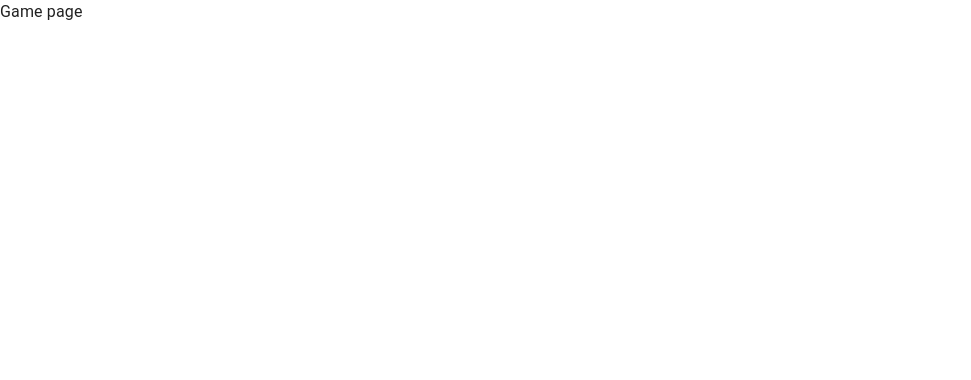
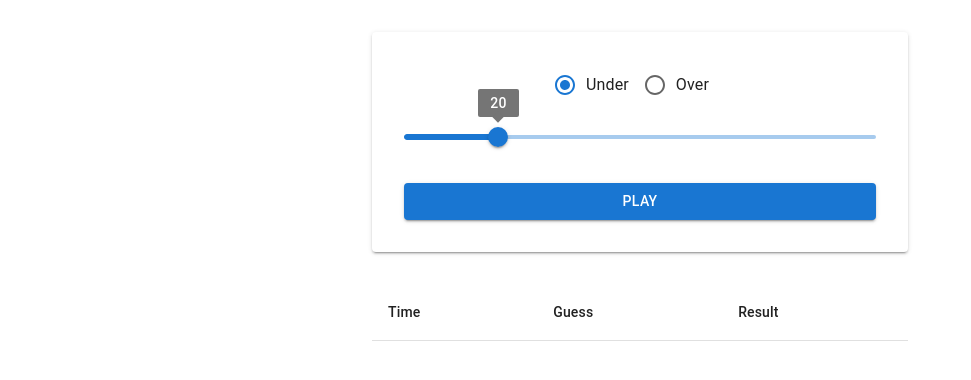
Before and after one commit to serhiibryk/dice-game, a Next.js app: page / in a window 1280 px wide. Shown: the top 380 px of the page, without its empty margins (0-971 px from the left). Built offline with nearby package versions, Linux system fonts and the light colour scheme.

Commit message:
feat: add main game component

```diff
--- a/src/app/page.tsx
+++ b/src/app/page.tsx
@@ -1,3 +1,9 @@
-export default function Home() {
-  return <p>Game page</p>;
-}
+import { FC } from 'react';
+
+import DiceGame from '@/components/diceGame/DiceGame';
+
+const HomePage: FC = () => {
+  return <DiceGame />;
+};
+
+export default HomePage;
--- /dev/null
+++ b/src/components/diceGame/DiceGame.tsx
@@ -0,0 +1,69 @@
+'use client';
+
+import { FC } from 'react';
+import { Alert, Paper, Snackbar, Box } from '@mui/material';
+
+import { useDiceGame } from '@/hooks/useDiceGame';
+import { useSnackbar } from '@/hooks/useSnackbar';
+
+import DiceControls from './gameInteractionPanel/DiceControls';
+import DiceResult from './gameInteractionPanel/DiceResult';
+import DiceHistoryTable from './historyTable/DiceHistoryTable';
+
+const SHACKBAR_AUTO_HIDE_DURATION = 10000;
+
+const DiceGame: FC = () => {
+  const { snackbar, show: showSnackbar, close: closeSnackbar } = useSnackbar();
+  const {
+    threshold,
+    direction,
+    result,
+    history,
+    setThreshold,
+    setDirection,
+    roll,
+  } = useDiceGame();
+
+  const handlePlay = () => {
+    const { win } = roll();
+    showSnackbar(
+      win
+        ? 'You won! 🎉'
+        : `You lost — Number was ${direction === 'under' ? 'lower' : 'higher'}`,
+      win,
+    );
+  };
+
+  return (
+    <Box maxWidth={600} mx="auto" p={4}>
+      <Paper elevation={2} sx={{ p: 4, textAlign: 'center' }}>
+        <DiceResult value={result} />
+        <DiceControls
+          threshold={threshold}
+          direction={direction}
+          setThreshold={setThreshold}
+          setDirection={setDirection}
+          onRoll={handlePlay}
+        />
+      </Paper>
+
+      <DiceHistoryTable history={history} />
+
+      <Snackbar
+        open={snackbar.open}
+        autoHideDuration={SHACKBAR_AUTO_HIDE_DURATION}
+        onClose={closeSnackbar}
+        anchorOrigin={{ vertical: 'top', horizontal: 'center' }}
+      >
+        <Alert
+          severity={snackbar.win ? 'success' : 'error'}
+          onClose={closeSnackbar}
+        >
+          {snackbar.message}
+        </Alert>
+      </Snackbar>
+    </Box>
+  );
+};
+
+export default DiceGame;
```
Also changed, not shown: src/styles/diceGame.styles.ts (added, +22 -0 lines).
